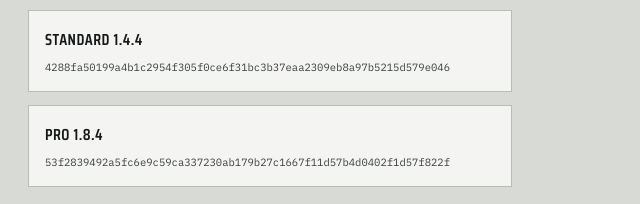
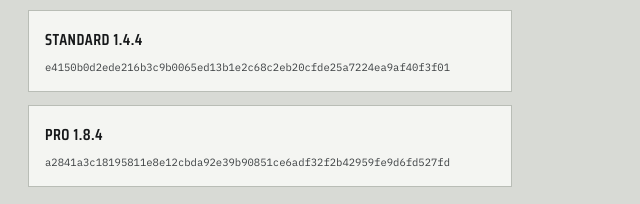
Before and after one commit to vend123/modbusmanager-web, a plain HTML site: page index.html in a window 1280 px wide. Shown: the part 6480-6684 px from the top of the page, 628-1268 px from the left. Drawn offline with Linux system fonts and the light colour scheme.

Commit message:
Update SHA-256 checksums for rebuilt Pro 1.8.4 / Standard 1.4.4 installers
Same version numbers, but rebuilt binaries (i18n fixes for hardcoded
Estonian error strings) mean new checksums.

Co-Authored-By: Claude Sonnet 5 <noreply@anthropic.com>

```diff
--- a/index.html
+++ b/index.html
@@ -717,12 +717,12 @@ document.addEventListener('keydown', function(e){
 
       <div style="background:var(--plate);border:1px solid var(--steel);padding:1rem;margin-bottom:0.8rem">
         <div style="font-family:'Saira Condensed',sans-serif;font-weight:600;font-size:1rem;color:var(--ink);letter-spacing:0.03em;text-transform:uppercase">Standard 1.4.4</div>
-        <div style="font-family:'IBM Plex Mono',monospace;font-size:0.66rem;color:var(--body);word-break:break-all;line-height:1.6;margin-top:0.4rem">4288fa50199a4b1c2954f305f0ce6f31bc3b37eaa2309eb8a97b5215d579e046</div>
+        <div style="font-family:'IBM Plex Mono',monospace;font-size:0.66rem;color:var(--body);word-break:break-all;line-height:1.6;margin-top:0.4rem">e4150b0d2ede216b3c9b0065ed13b1e2c68c2eb20cfde25a7224ea9af40f3f01</div>
       </div>
 
       <div style="background:var(--plate);border:1px solid var(--steel);padding:1rem;margin-bottom:1.2rem">
         <div style="font-family:'Saira Condensed',sans-serif;font-weight:600;font-size:1rem;color:var(--ink);letter-spacing:0.03em;text-transform:uppercase">Pro 1.8.4</div>
-        <div style="font-family:'IBM Plex Mono',monospace;font-size:0.66rem;color:var(--body);word-break:break-all;line-height:1.6;margin-top:0.4rem">53f2839492a5fc6e9c59ca337230ab179b27c1667f11d57b4d0402f1d57f822f</div>
+        <div style="font-family:'IBM Plex Mono',monospace;font-size:0.66rem;color:var(--body);word-break:break-all;line-height:1.6;margin-top:0.4rem">a2841a3c18195811e8e12cbda92e39b90851ce6adf32f2b42959fe9d6fd527fd</div>
       </div>
 
       <div style="font-size:0.82rem;color:var(--body);margin-bottom:0.5rem">Verify in PowerShell before installing:</div>
```
